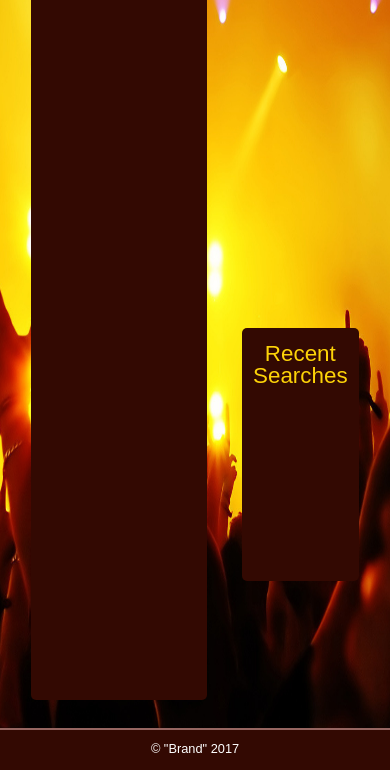
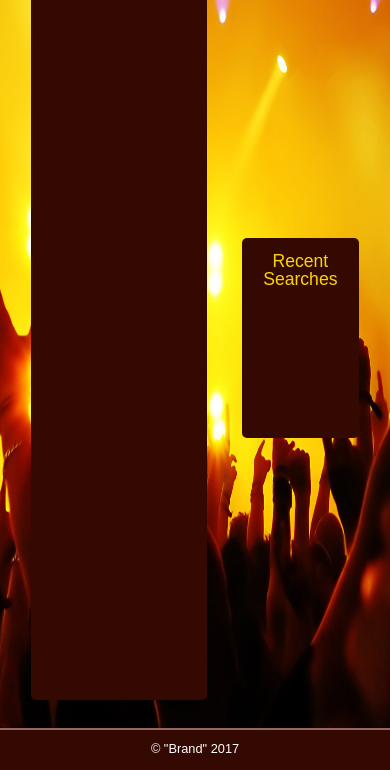
Before and after one commit to baggiodev/events, a plain HTML site: page index.html in a window 390 px wide. Both pictures are taken after typing "Sample" into the empty fields and a click on the input "Search". Shown: the part 74-844 px from the top of the page. Drawn offline with nearby package versions, Linux system fonts and the light colour scheme; some packages are replaced by stand-ins of ours; no server answers.

Commit message:
updated media queries

```diff
--- a/assets/css/style.css
+++ b/assets/css/style.css
@@ -217,7 +217,7 @@ button:focus {
 
 .searchContainer {
 	width: 30vw;
-	height: 30vh;
+	height: 200px;
 	display: block;
 	border-radius: 5px;
 	background-color: #330902;
@@ -299,7 +299,7 @@ footer p {
 
 		height: 18px;
 		margin-left: 10px;
-		width: 275px;
+		width: 225px;
 	}
 
 	.container {
@@ -315,11 +315,24 @@ footer p {
 	}
 
 	.contentContainer {
-
+		font-size: .8em;
 		width: 45vw;
 		height: 85%;
 		margin: 0px 2px 0px 8vw;
 	}
+
+	h2 {
+		font-size: 1.2em;
+		color: #fdd308;
+		margin: 20px 0px 15px 0px;
+	}
+
+	#map{
+		height: 290px;
+		width: 100%;
+		margin-bottom: 20px;
+	}
+
 
 /* Spotify Buttons/Event headings */
 
@@ -367,12 +380,19 @@ footer p {
 	#searchInput {
 		height: 16px;
 		margin-left: 10px;
-		width: 250px;
+		width: 165px;
 	}
 
 	.container {
 		margin-top: 57px;
 		background-image: url("../images/background640.jpeg");
+	}
+
+	.contentContainer {
+		font-size: .7em;
+		width: 45vw;
+		height: 85%;
+		margin: 0px 2px 0px 8vw;
 	}
 
 	.initial {
@@ -381,6 +401,20 @@ footer p {
 		padding: 15px;
 		margin: 145px auto;
 	}
+
+	#map{
+		height: 235px;
+		width: 100%;
+		margin-bottom: 20px;
+	}
+
+
+	h2 {
+		font-size: 1.1em;
+		color: #fdd308;
+		margin: 20px 0px 15px 0px;
+	}
+
 
 	footer {
 		height: 40px;
```
